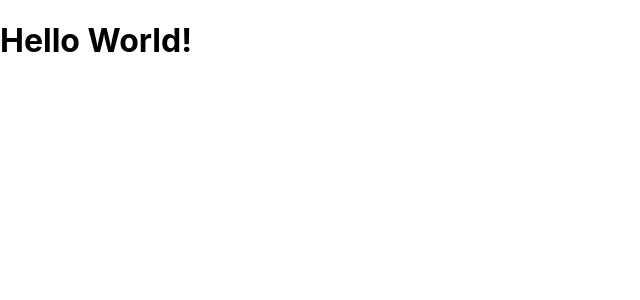
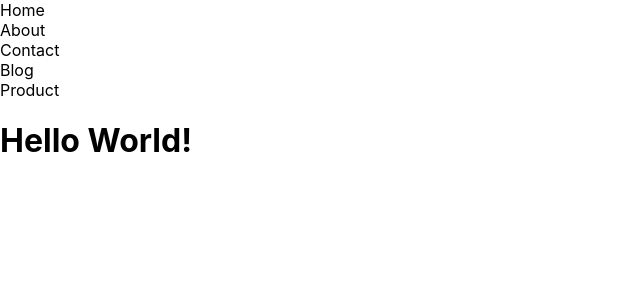
Before and after one commit to goyalsaurabh/nextjs, a Next.js app in the folder firstapp/: page / in a window 1280 px wide. Shown: the top 300 px of the page, without its empty margins (0-640 px from the left). Built offline with nearby package versions, Linux system fonts and the light colour scheme.

Commit message:
Start working on menu bar

```diff
--- a/firstapp/pages/index.js
+++ b/firstapp/pages/index.js
@@ -1,5 +1,24 @@
 const index  = () => {
    return <>
+      <nav>
+         <ul className="menu-bar">
+            <li>
+              <a href="/"> Home</a>
+            </li>
+            <li>
+              <a href="/about"> About </a>
+            </li>
+            <li>
+              <a href="/contact"> Contact </a>
+            </li>
+            <li>
+              <a href="/blog"> Blog </a>
+            </li>
+            <li>
+              <a href="/product"> Product </a>
+            </li>
+         </ul>
+      </nav>
       <h1>Hello World!</h1>
    </>;
 };
--- a/firstapp/styles/globals.css
+++ b/firstapp/styles/globals.css
@@ -4,6 +4,12 @@ body {
   margin: 0;
   font-family: -apple-system, BlinkMacSystemFont, Segoe UI, Roboto, Oxygen,
     Ubuntu, Cantarell, Fira Sans, Droid Sans, Helvetica Neue, sans-serif;
+}
+
+.menu-bar {
+  list-style-type: none;
+  margin: 0;
+  padding: 0;
 }
 
 a {
```
Also changed, not shown: firstapp/pages/about.js (added, +7 -0 lines), firstapp/pages/blog/index.js (added, +7 -0 lines), firstapp/pages/product.js (added, +7 -0 lines).
